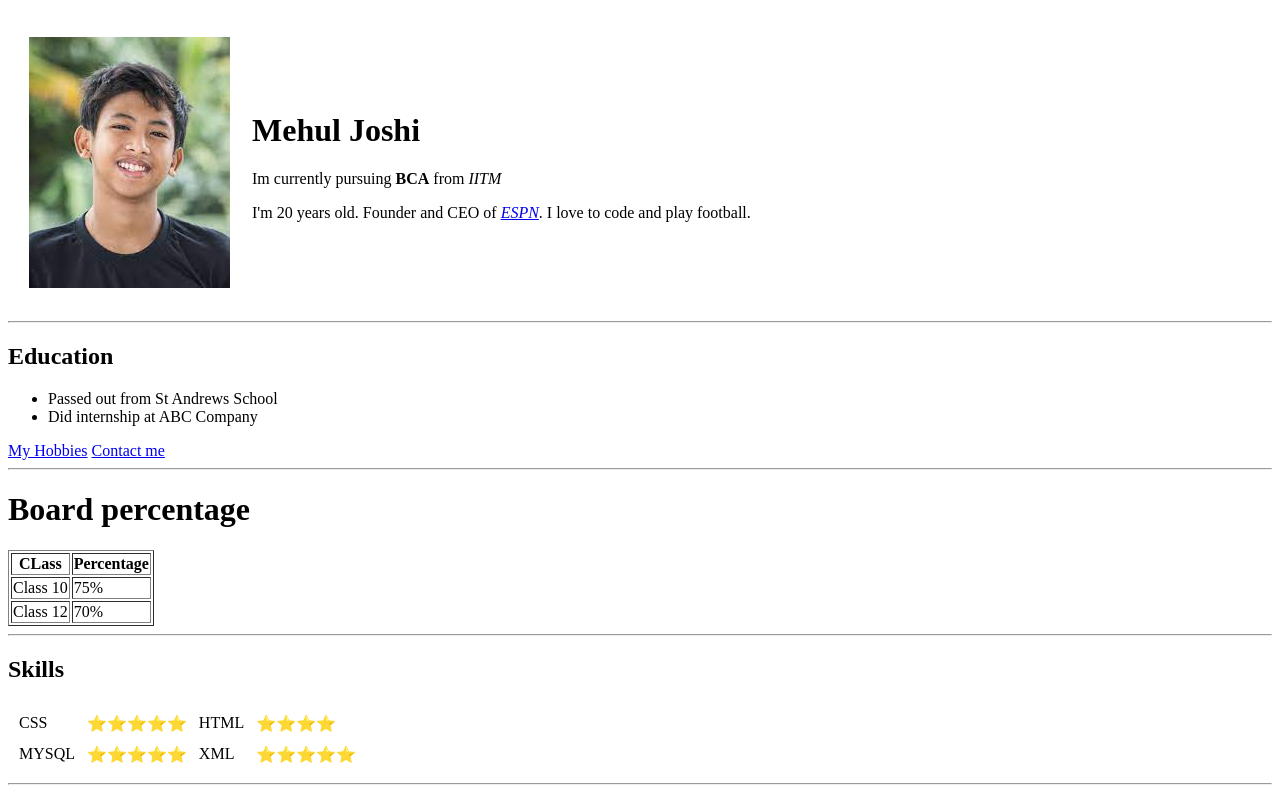
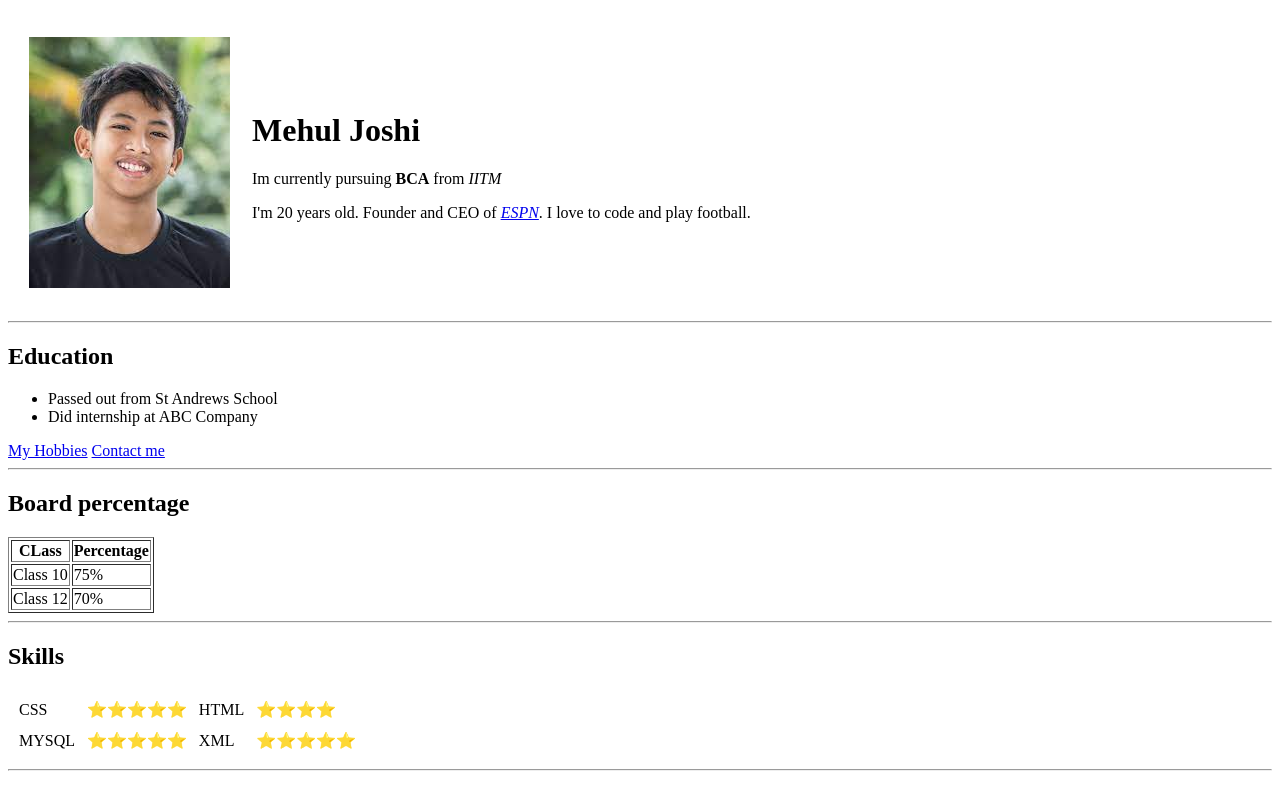
Before and after one commit to MehulJoshi2002/cv, a plain HTML site: page index.html in a window 1280 px wide. Drawn offline with Linux system fonts and the light colour scheme.

Commit message:
Update index.html

```diff
--- a/index.html
+++ b/index.html
@@ -4,9 +4,8 @@
 <head>
   <meta charset="utf-8">
   <title>Mehul's website</title>
+<link rel="stylesheet" href="css/styles.css">
 </head>
-
-<body>
   <table cellspacing="20">
     <td><img src="Images/my image.jpg" alt="Mehul profile picture"></td>
     <td><h1>Mehul Joshi</h1>
@@ -27,7 +26,7 @@
   </ul>
   <a href="hobbies.html">My Hobbies</a> <a href="contactme.html">Contact me</a>
   <hr>
-  <h1>Board percentage</h1>
+  <h2>Board percentage</h2>
   <table border="1">
     <tr>
       <th>CLass</th>
```
